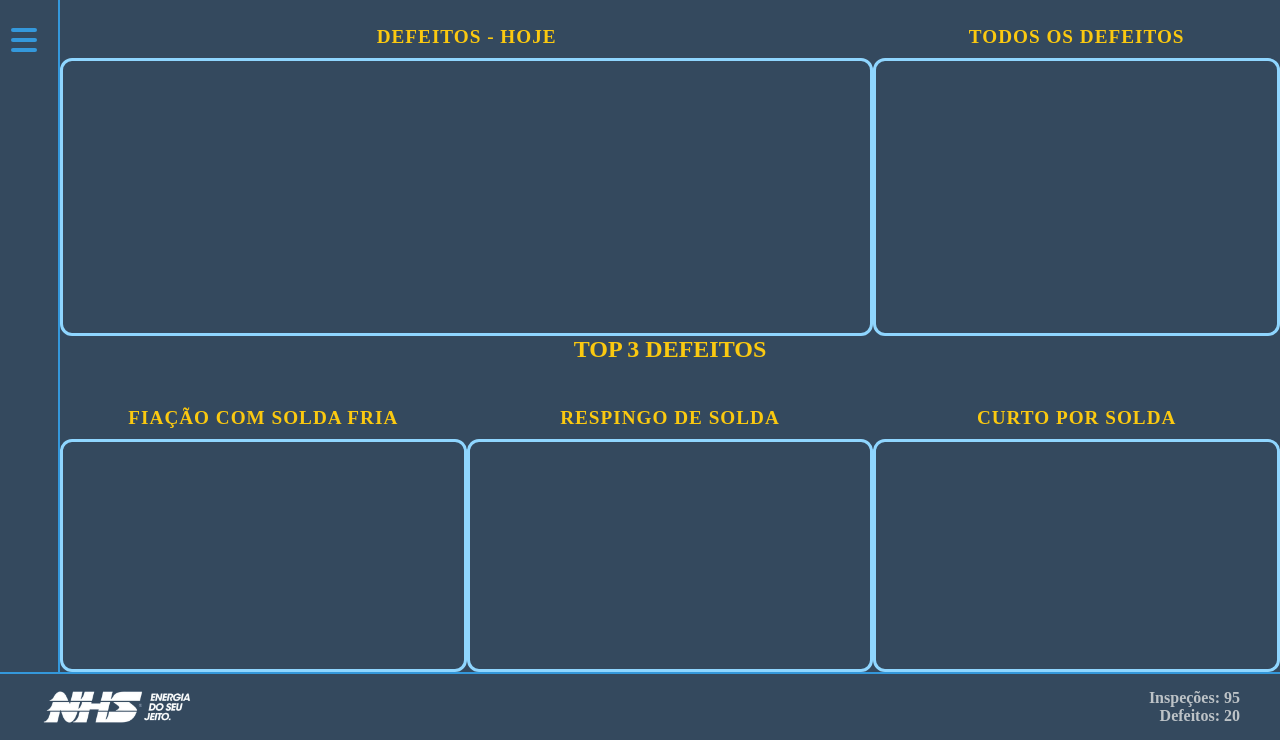
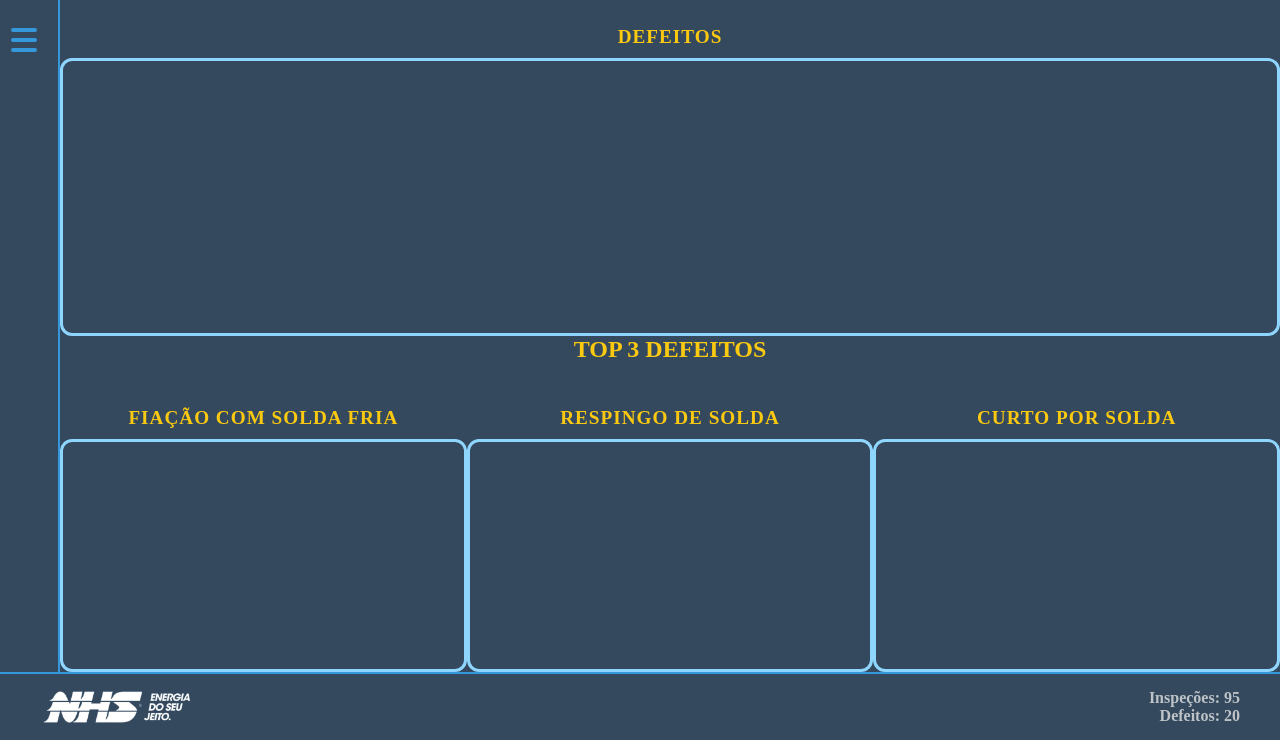
Before and after one commit to rafaboe1ng/cep-layout, a Flask app: page / in a window 1280 px wide. Shown: the part 60-800 px from the top of the page. Run offline with Flask 3, Linux system fonts and the light colour scheme.

Commit message:
Expand today's defects chart

```diff
--- a/static/styles.css
+++ b/static/styles.css
@@ -337,7 +337,7 @@
 
 .charts-grid-custom {
   display: grid;
-  grid-template-columns: 2fr 1fr;
+  grid-template-columns: 1fr;
   grid-template-rows: 1fr 1fr;
   width: 100%;
   height: 100%;
@@ -374,23 +374,8 @@
   min-width: 0;
 }
 
-.chart-todos {
-  grid-column: 2 / 3;
-  grid-row: 1 / 2;
-  background: var(--panel-bg);
-  border-radius: 0;
-  box-shadow: none;
-  padding: 0;
-  display: flex;
-  flex-direction: column;
-  align-items: stretch;
-  width: 100%;
-  height: 100%;
-  min-width: 0;
-}
-
 .top3-area {
-  grid-column: 1 / 3;
+  grid-column: 1 / 2;
   grid-row: 2 / 3;
   margin-top: 0;
   width: 100%;
@@ -500,7 +485,7 @@
     grid-template-rows: auto;
     gap: 20px;
   }
-  .chart-hoje, .chart-todos, .chart-small {
+  .chart-hoje, .chart-small {
     grid-column: auto;
     grid-row: auto;
     max-width: 98vw;
--- a/templates/dashboard_cep.html
+++ b/templates/dashboard_cep.html
@@ -116,11 +116,7 @@
         <section class="charts-area no-scroll">
           <div class="charts-grid-custom">
             <div class="chart-item chart-hoje">
-              <h4 class="chart-title">DEFEITOS - HOJE</h4>
-              <div class="grafico-grid"></div>
-            </div>
-            <div class="chart-item chart-todos">
-              <h4 class="chart-title">TODOS OS DEFEITOS</h4>
+              <h4 class="chart-title">DEFEITOS</h4>
               <div class="grafico-grid"></div>
             </div>
             <div class="top3-area">
```
